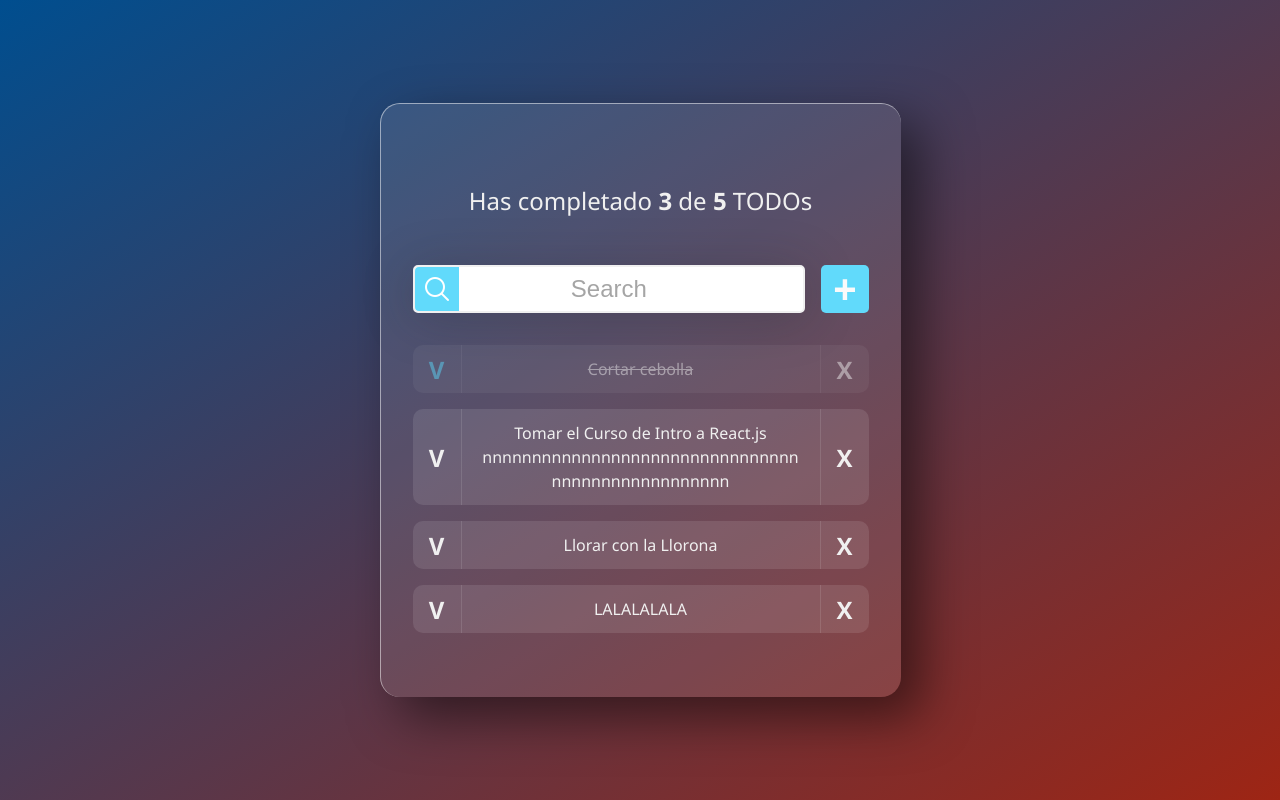
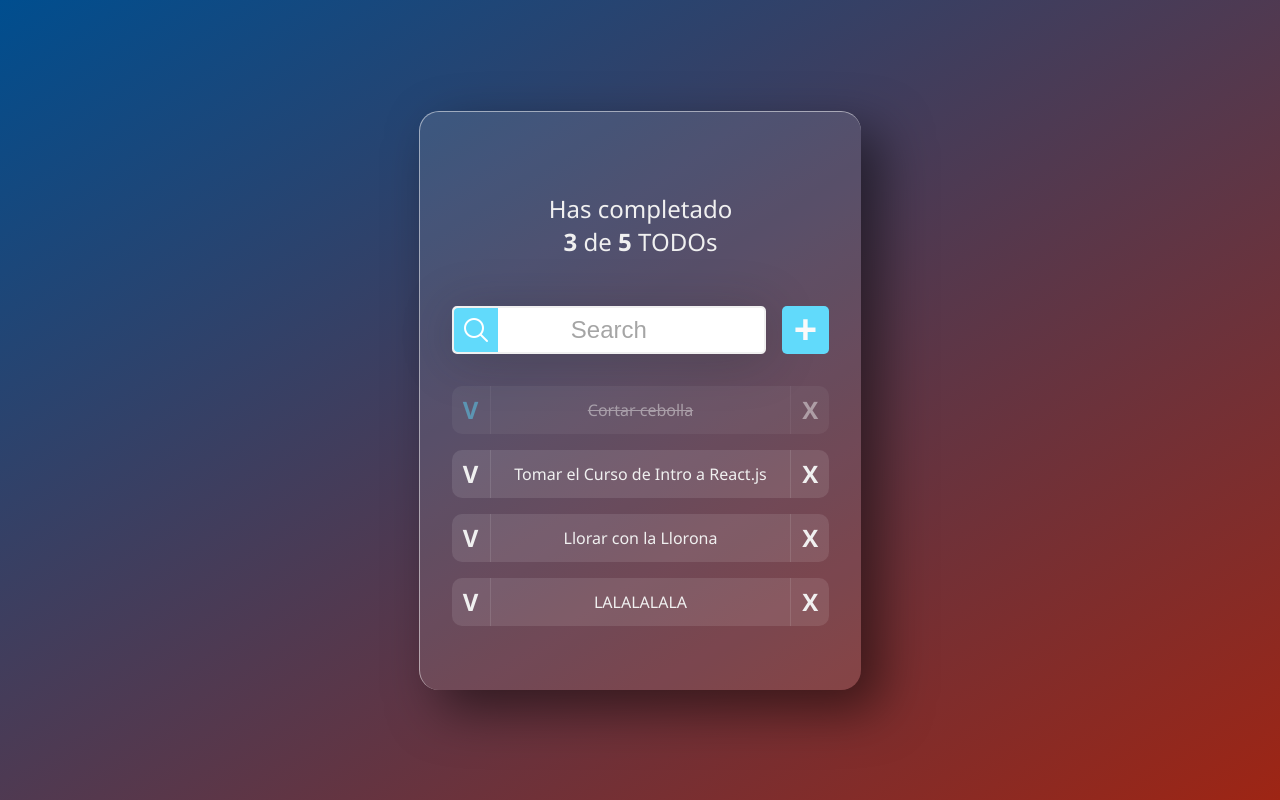
Before and after one commit to jdgiraldot/ReactTodoList, a React (Vite) app: page / in a window 1280 px wide. Built offline with nearby package versions, Linux system fonts and the light colour scheme.

Commit message:
Correción en los estilos base

```diff
--- a/src/App.css
+++ b/src/App.css
@@ -27,7 +27,7 @@ body {
 }
 
 #root {
-  max-width: 1280px;
+  max-width: 480px;
   margin: 0 auto;
   padding: 2rem;
   text-align: center;
--- a/src/App.jsx
+++ b/src/App.jsx
@@ -7,7 +7,7 @@ import "./App.css"
 
 const defaultTodos = [
   { text: 'Cortar cebolla', completed: true },
-  { text: 'Tomar el Curso de Intro a React.js nnnnnnnnnnnnnnnnnnnnnnnnnnnnnnnn nnnnnnnnnnnnnnnnnn', completed: false },
+  { text: 'Tomar el Curso de Intro a React.js', completed: false },
   { text: 'Llorar con la Llorona', completed: false },
   { text: 'LALALALALA', completed: false },
 ];
--- a/src/Components/TodoCounter.jsx
+++ b/src/Components/TodoCounter.jsx
@@ -4,7 +4,7 @@ import PropTypes from 'prop-types';
 export function TodoCounter({ completed, total }) {
   return (
     <h1 className="TodoCounter">
-      Has completado <span>{completed}</span> de <span>{total}</span> TODOs
+      Has completado <br/> <span>{completed}</span> de <span>{total}</span> TODOs
     </h1>
   );
 }
--- a/src/Components/TodoItem.css
+++ b/src/Components/TodoItem.css
@@ -13,7 +13,6 @@
 
   & .TodoItem-p {
     width: 100%;
-    max-width: 360px;
     font-size: 1em;
     line-height: 24px;
     padding: 12px;
```
